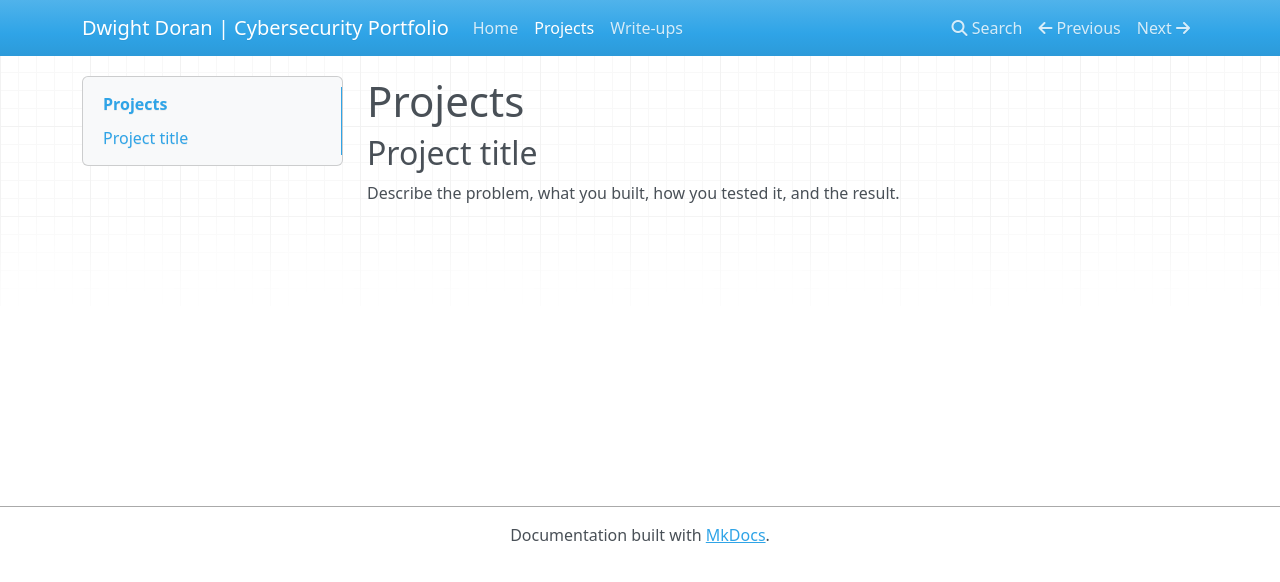
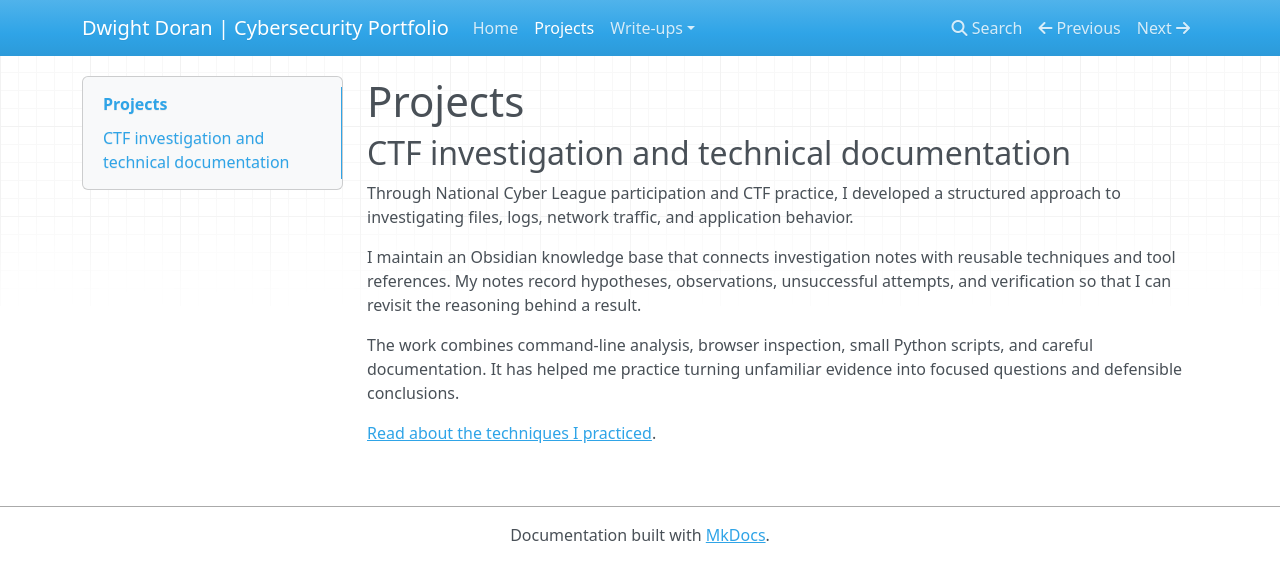
Before and after one commit to dwightdoran/dwightdoran.github.io, an MkDocs documentation site: the page built from docs/projects.md, in a window 1280 px wide. Shown: the top 582 px of the page. Built offline with MkDocs 1.6.1, drawn with Linux system fonts in a browser that asks for light colours; nearby versions of some CDN libraries.

Commit message:
Add generalized CTF techniques and investigation experience

```diff
--- a/docs/projects.md
+++ b/docs/projects.md
@@ -1,5 +1,11 @@
 # Projects
 
-## Project title
+## CTF investigation and technical documentation
 
-Describe the problem, what you built, how you tested it, and the result.
+Through National Cyber League participation and CTF practice, I developed a structured approach to investigating files, logs, network traffic, and application behavior.
+
+I maintain an Obsidian knowledge base that connects investigation notes with reusable techniques and tool references. My notes record hypotheses, observations, unsuccessful attempts, and verification so that I can revisit the reasoning behind a result.
+
+The work combines command-line analysis, browser inspection, small Python scripts, and careful documentation. It has helped me practice turning unfamiliar evidence into focused questions and defensible conclusions.
+
+[Read about the techniques I practiced](ctf-techniques.md).
--- a/mkdocs.yml
+++ b/mkdocs.yml
@@ -3,4 +3,6 @@ site_url: https://dwightdoran.github.io/
 nav:
   - Home: index.md
   - Projects: projects.md
-  - Write-ups: write-ups.md
+  - Write-ups:
+      - Overview: write-ups.md
+      - CTF Techniques: ctf-techniques.md
```
Also changed, not shown: docs/ctf-techniques.md (added, +73 -0 lines), docs/index.md (+6 -0 lines), docs/write-ups.md (+4 -2 lines).
